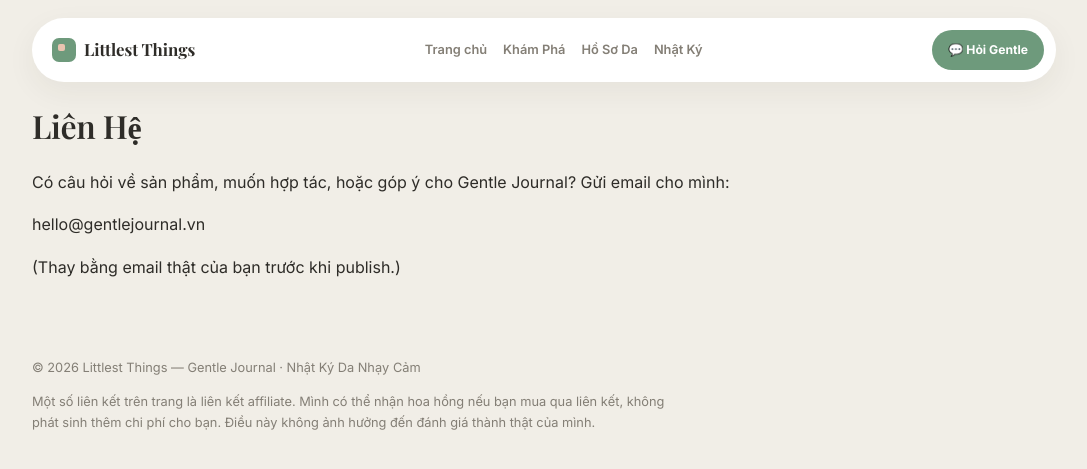
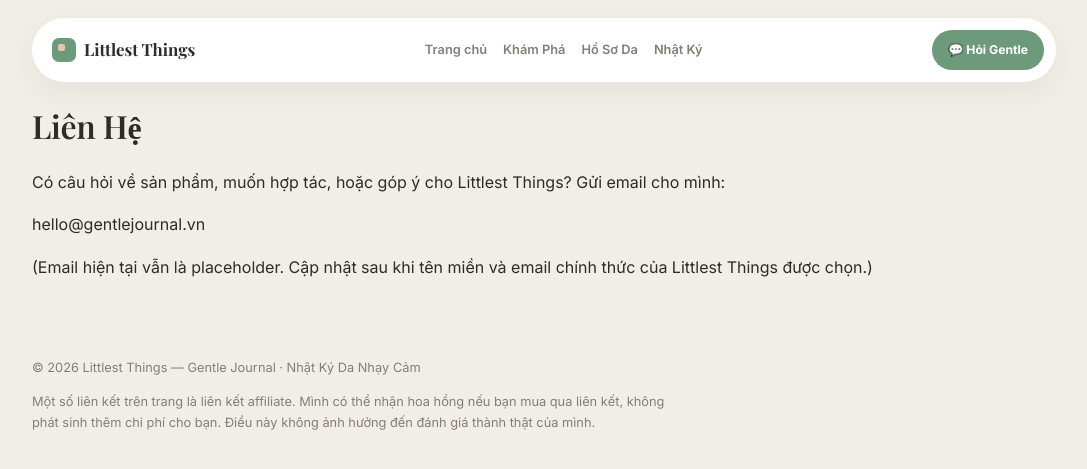
Before and after one commit to gentle-journal/gentle-journal, a Jekyll site: the page built from lien-he.html, in a window 1280 px wide. Shown: the top 469 px of the page, without its empty margins (96-1183 px from the left). Built offline with Jekyll 4.4.1, drawn with Linux system fonts in a browser that asks for light colours; some web fonts are replaced.

Commit message:
Update Contact page brand to Littlest Things

```diff
--- a/lien-he.html
+++ b/lien-he.html
@@ -4,6 +4,6 @@ title: Liên Hệ
 permalink: /lien-he/
 ---
 <h1>Liên Hệ</h1>
-<p>Có câu hỏi về sản phẩm, muốn hợp tác, hoặc góp ý cho Gentle Journal? Gửi email cho mình:</p>
+<p>Có câu hỏi về sản phẩm, muốn hợp tác, hoặc góp ý cho Littlest Things? Gửi email cho mình:</p>
 <p><a href="mailto:hello@gentlejournal.vn">hello@gentlejournal.vn</a></p>
-<p class="excerpt">(Thay bằng email thật của bạn trước khi publish.)</p>
+<p class="excerpt">(Email hiện tại vẫn là placeholder. Cập nhật sau khi tên miền và email chính thức của Littlest Things được chọn.)</p>
```
